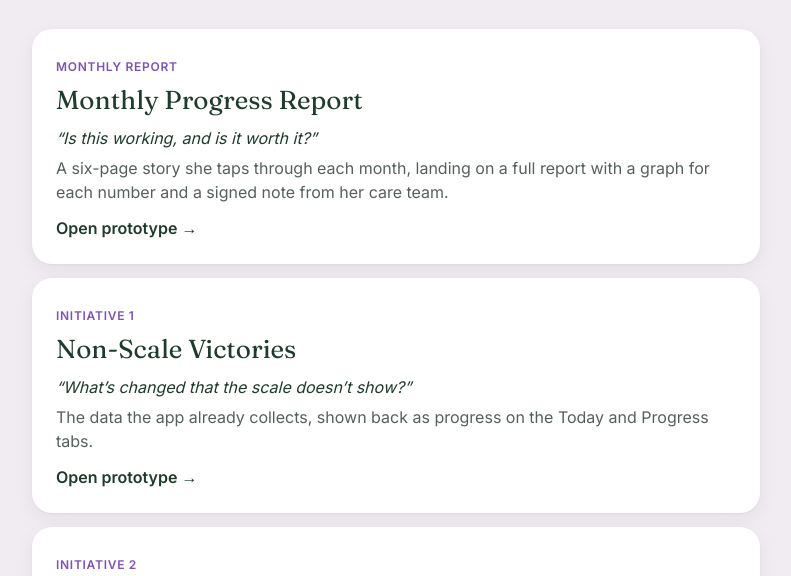
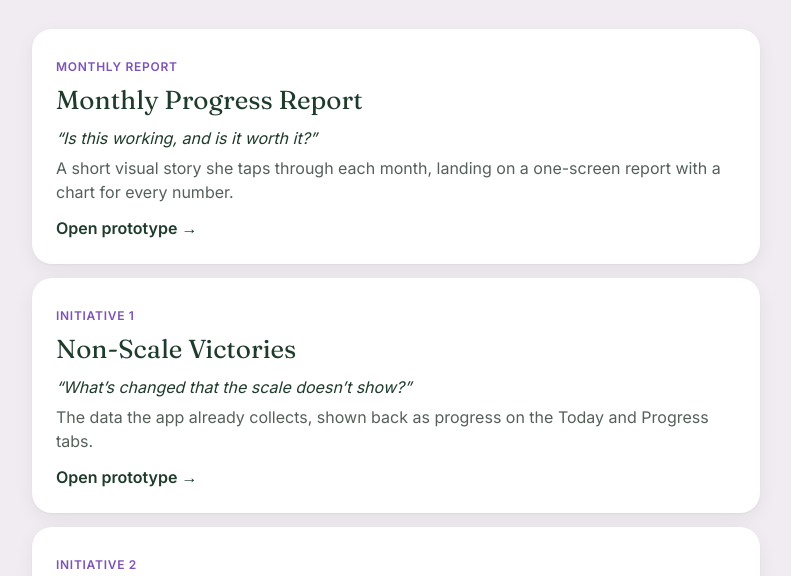
Before and after one commit to amanthif/juniper-takehome-prototype, a plain HTML site: page index.html in a window 1280 px wide. Shown: the part 196-772 px from the top of the page, without its empty margins (244-1035 px from the left). Drawn offline with Linux system fonts and the light colour scheme.

Commit message:
Monthly report: update descriptions
Co-Authored-By: Claude Fable 5.2 <noreply@anthropic.com>

```diff
--- a/index.html
+++ b/index.html
@@ -33,7 +33,7 @@ h2{font-family:"Fraunces",Georgia,serif;font-weight:400;color:var(--brand);font-
   <div class="cards">
     <a class="card" href="report/"><span class="k">Monthly report</span><h2>Monthly Progress Report</h2>
       <p class="q">“Is this working, and is it worth it?”</p>
-      <p class="d">A six-page story she taps through each month, landing on a full report with a graph for each number and a signed note from her care team.</p><span class="go">Open prototype →</span></a>
+      <p class="d">A short visual story she taps through each month, landing on a one-screen report with a chart for every number.</p><span class="go">Open prototype →</span></a>
     <a class="card" href="nsv/"><span class="k">Initiative 1</span><h2>Non-Scale Victories</h2>
       <p class="q">“What’s changed that the scale doesn’t show?”</p>
       <p class="d">The data the app already collects, shown back as progress on the Today and Progress tabs.</p><span class="go">Open prototype →</span></a>
```
Also changed, not shown: 1 other file.
